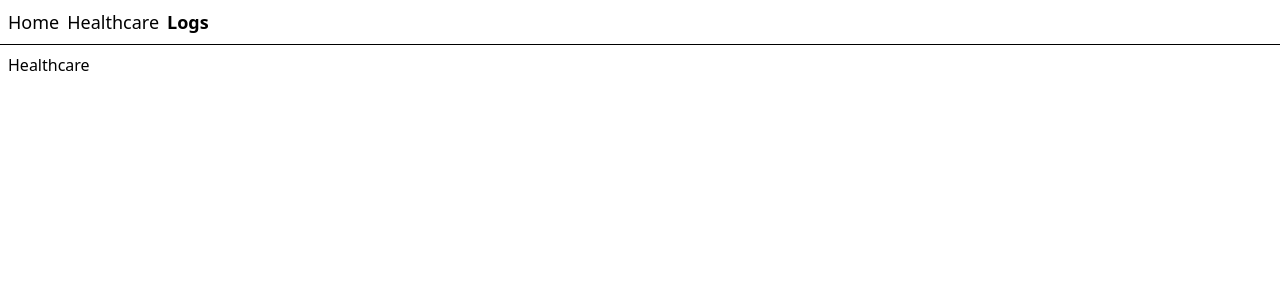
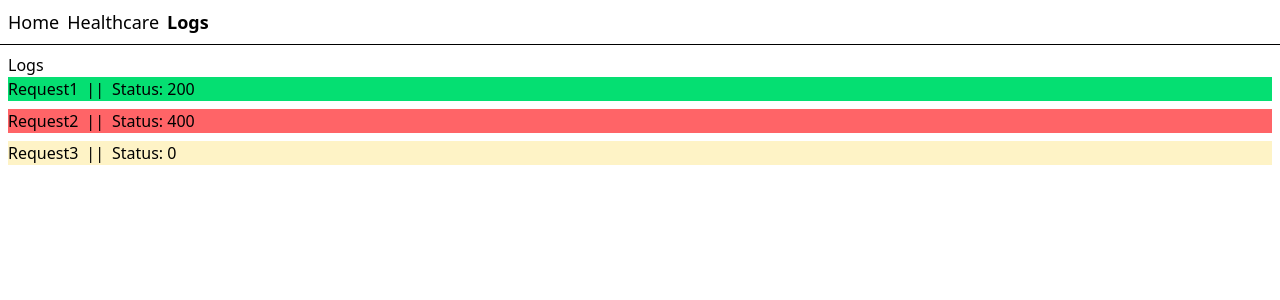
Before and after one commit to TibbersEvolved/KafkaPlayGround, a React (Vite) app in the folder Frontend/: page /logs in a window 1280 px wide. Shown: the top 300 px of the page. Built offline with nearby package versions, Linux system fonts and the light colour scheme.

Commit message:
Frontend: Logs boilerplate UI, added logitem component

```diff
--- /dev/null
+++ b/Frontend/src/components/detailed_logs/logitem.tsx
@@ -0,0 +1,29 @@
+const code200 = ""
+const code400 = ""
+
+export default function Logitem(props : prop) {
+    let txt = "bg-amber-100"
+    if(props.code === 200)
+        {
+            txt = "bg-green-400"
+        }
+    if(props.code === 400)
+        {
+            txt = "bg-red-400"
+        }
+    return (
+        <>
+        <section className={"flex gap-2 " + txt}>
+        <div >{props.name}</div>
+        <div>||</div>
+        <div>Status: {props.code}</div>
+        </section>
+        </>
+    )
+}
+
+
+type prop = {
+    name : string,
+    code : number
+}
--- /dev/null
+++ b/Frontend/src/components/detailed_logs/logui.tsx
@@ -0,0 +1,15 @@
+import Logitem from "./logitem";
+
+export default function Logui() {
+    return (
+        <>
+        <section>
+            <div className="flex flex-col gap-2">
+                <Logitem name="Request1" code={200}/>
+                <Logitem name="Request2" code={400}/>
+                <Logitem name="Request3" code={0}/>
+            </div>
+        </section>
+        </>
+    )
+}
--- a/Frontend/src/routes/logs.tsx
+++ b/Frontend/src/routes/logs.tsx
@@ -1,5 +1,6 @@
 import * as React from 'react'
 import { createFileRoute } from '@tanstack/react-router'
+import Logui from '../components/detailed_logs/logui'
 
 export const Route = createFileRoute('/logs')({
   component: AboutComponent,
@@ -8,7 +9,8 @@ export const Route = createFileRoute('/logs')({
 function AboutComponent() {
   return (
     <div className="p-2">
-      <h3>Healthcare</h3>
+      <h3>Logs</h3>
+      <Logui/>
     </div>
   )
 }
```
